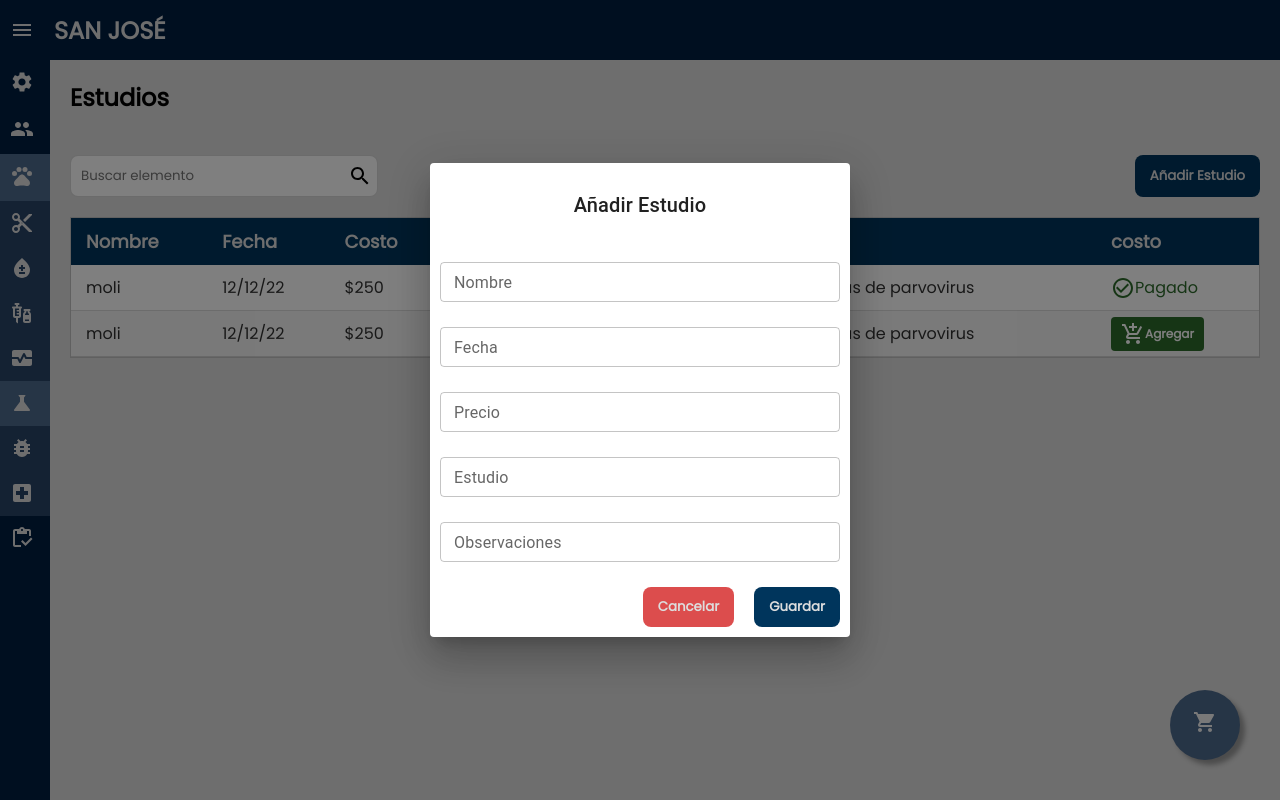
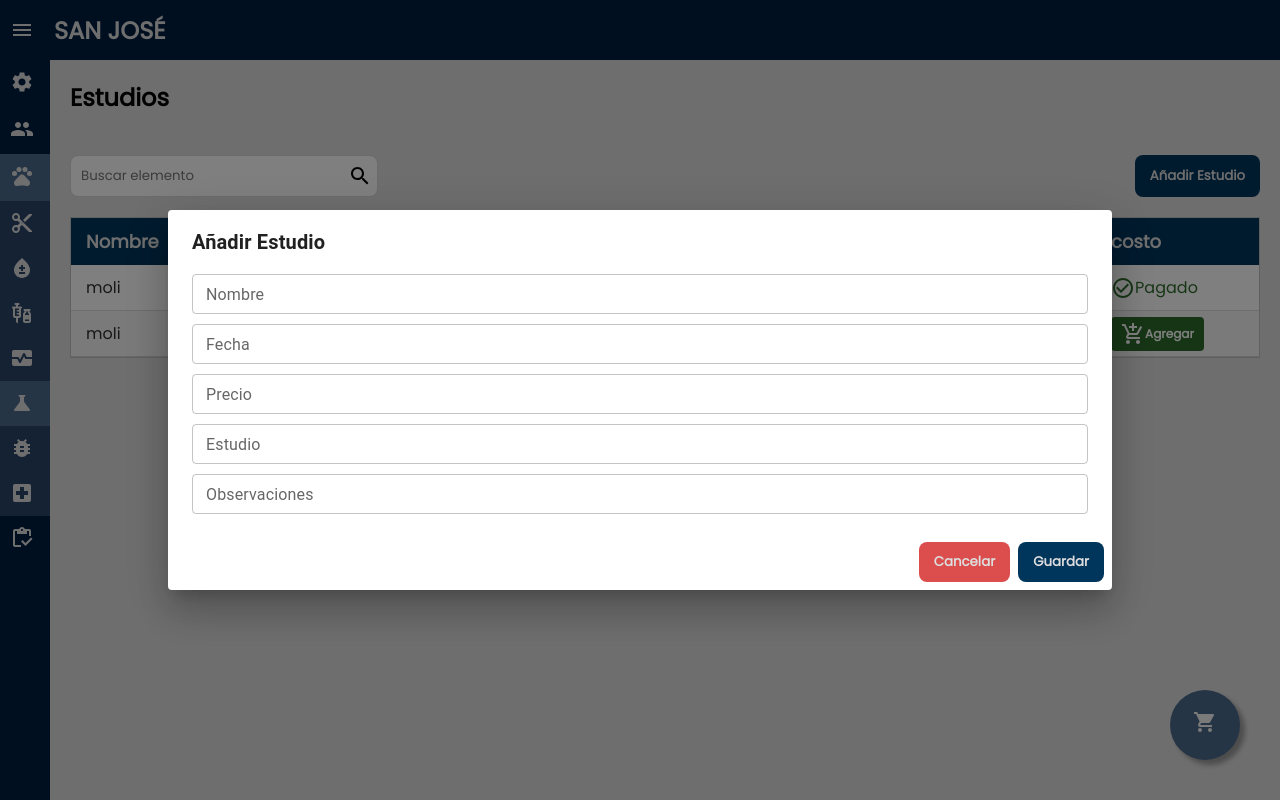
Before and after one commit to JesusfGarcia/veterinaria-front, a React (Create React App) app: page /admin/veterinary/studies in a window 1280 px wide. Both pictures are taken after a click on the button "Añadir Estudio". Built offline with nearby package versions, Linux system fonts and the light colour scheme.

Commit message:
cambiamos tamanio de modales

```diff
--- a/src/components/dialog/dialog.module.scss
+++ b/src/components/dialog/dialog.module.scss
@@ -1,19 +1,26 @@
 @import "../../sass/color.scss";
 
-.container{
+.container {
   gap: 25px;
   display: flex;
   flex-direction: column;
   gap: 25px;
   padding: 10px;
-    min-width: 400px;
+  min-width: 700px;
 }
-.title{
+.title {
   text-align: center;
 }
-.footer{
+.footer {
   display: flex;
   flex-direction: row;
   justify-content: flex-end;
-    gap:20px;
+  gap: 20px;
 }
+
+.ejem {
+  width: 70vw;
+  display: flex;
+  flex-direction: column;
+  gap: 10px;
+}
--- a/src/components/dialog/index.jsx
+++ b/src/components/dialog/index.jsx
@@ -2,19 +2,24 @@ import * as React from "react";
 import Button from "../button";
 import DialogTitle from "@mui/material/DialogTitle";
 import Dialog from "@mui/material/Dialog";
-import Styles from "./dialog.module.scss";
+import styles from "./dialog.module.scss";
+import { DialogActions, DialogContent } from "@mui/material";
 
-export default function Form({ isOpen, onClose, children, title = "" , onSave}) {
+export default function Form({
+  isOpen,
+  onClose,
+  children,
+  title = "",
+  onSave,
+}) {
   return (
-    <Dialog onClose={onClose} open={isOpen}>
-      <div className={Styles.container}>
-        <DialogTitle className={Styles.title}>{title}</DialogTitle>
-        {children}
-        <div className={Styles.footer}>
-          <Button color="danger" text="Cancelar" onClick={onClose} />
-          <Button onClick={onSave} text="Guardar" />
-        </div>
-      </div>
+    <Dialog maxWidth={false} onClose={onClose} open={isOpen}>
+      <DialogTitle sx={{ fontWeight: "bold" }}>{title}</DialogTitle>
+      <DialogContent className={styles.ejem}>{children}</DialogContent>
+      <DialogActions>
+        <Button color="danger" text="Cancelar" onClick={onClose} />
+        <Button onClick={onSave} text="Guardar" />
+      </DialogActions>
     </Dialog>
   );
 }
--- a/src/views/consultation/index.jsx
+++ b/src/views/consultation/index.jsx
@@ -5,6 +5,10 @@ import Modal from "../../components/dialog";
 import { TextField } from "@mui/material";
 import Container from "../../components/container";
 const titles = [
+  {
+    label: "Nombre",
+    key: "name",
+  },
   {
     label: "Descripción",
     key: "description",
@@ -29,6 +33,7 @@ const titles = [
 
 const data = [
   {
+    name: "Panchon",
     description: "Perrito enfermito",
     cost: "50",
     treatment: "una sobadita de panza",
@@ -36,6 +41,7 @@ const data = [
     isPayed: true,
   },
   {
+    name: "Panchon",
     description: "Perrito enfermito",
     cost: "50",
     treatment: "una sobadita de panza",
@@ -43,6 +49,7 @@ const data = [
     isPayed: false,
   },
   {
+    name: "Panchon",
     description: "Perrito enfermito",
     cost: "50",
     treatment: "una sobadita de panza",
@@ -50,6 +57,7 @@ const data = [
     isPayed: false,
   },
   {
+    name: "Panchon",
     description: "Perrito enfermito",
     cost: "50",
     treatment: "una sobadita de panza",
@@ -57,6 +65,7 @@ const data = [
     isPayed: false,
   },
   {
+    name: "Panchon",
     description: "Perrito enfermito",
     cost: "50",
     treatment: "una sobadita de panza",
--- a/src/views/pet/consultas/index.jsx
+++ b/src/views/pet/consultas/index.jsx
@@ -118,6 +118,8 @@ export default function Consults() {
           value={body.description}
           size="small"
           label="Descripción"
+          multiline
+          minRows={3}
         />
         <TextField
           onChange={handleChange}
--- a/src/views/surgery/index.jsx
+++ b/src/views/surgery/index.jsx
@@ -105,6 +105,8 @@ export default function SurgeryScreen() {
             value={body.concept}
             size="small"
             label="Concepto"
+            multiline
+            minRows={3}
           />
           <TextField
             onChange={handleChange}
```
Lines whose indentation alone changed are shown as unchanged.
